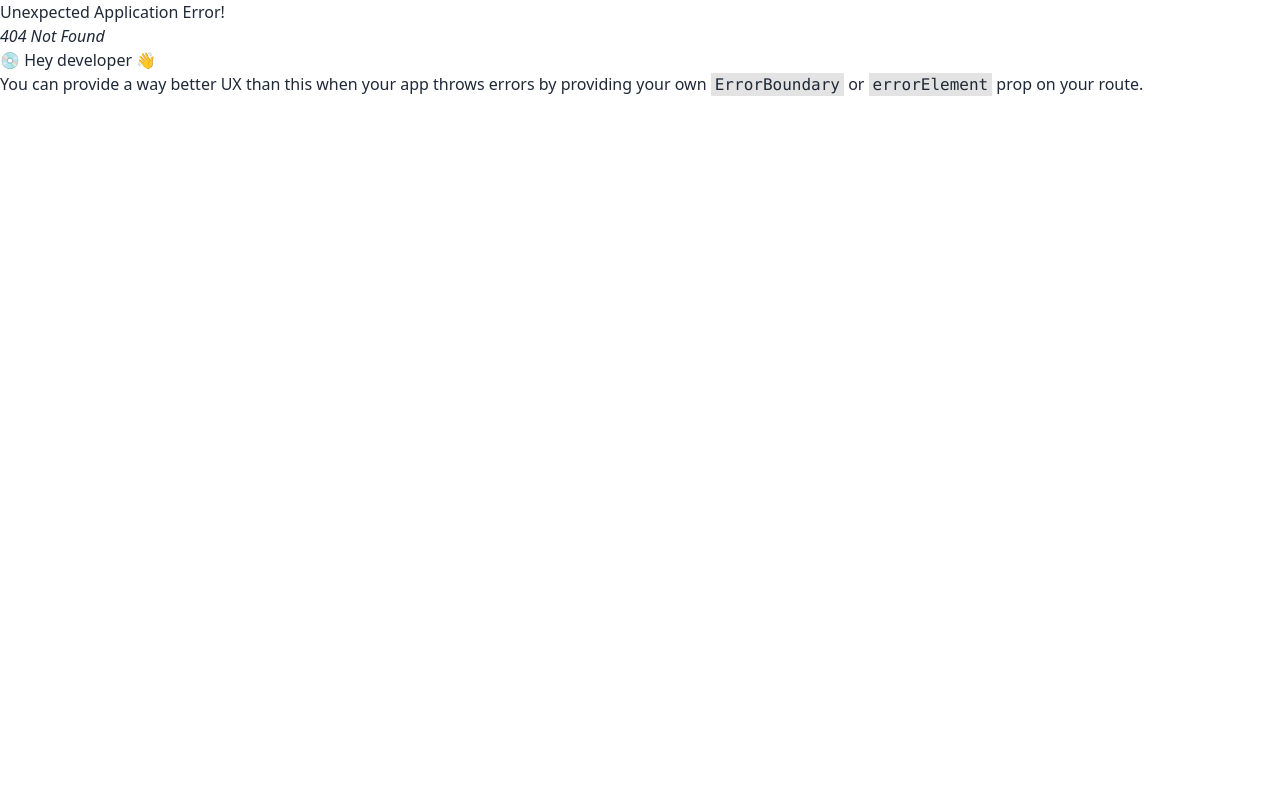
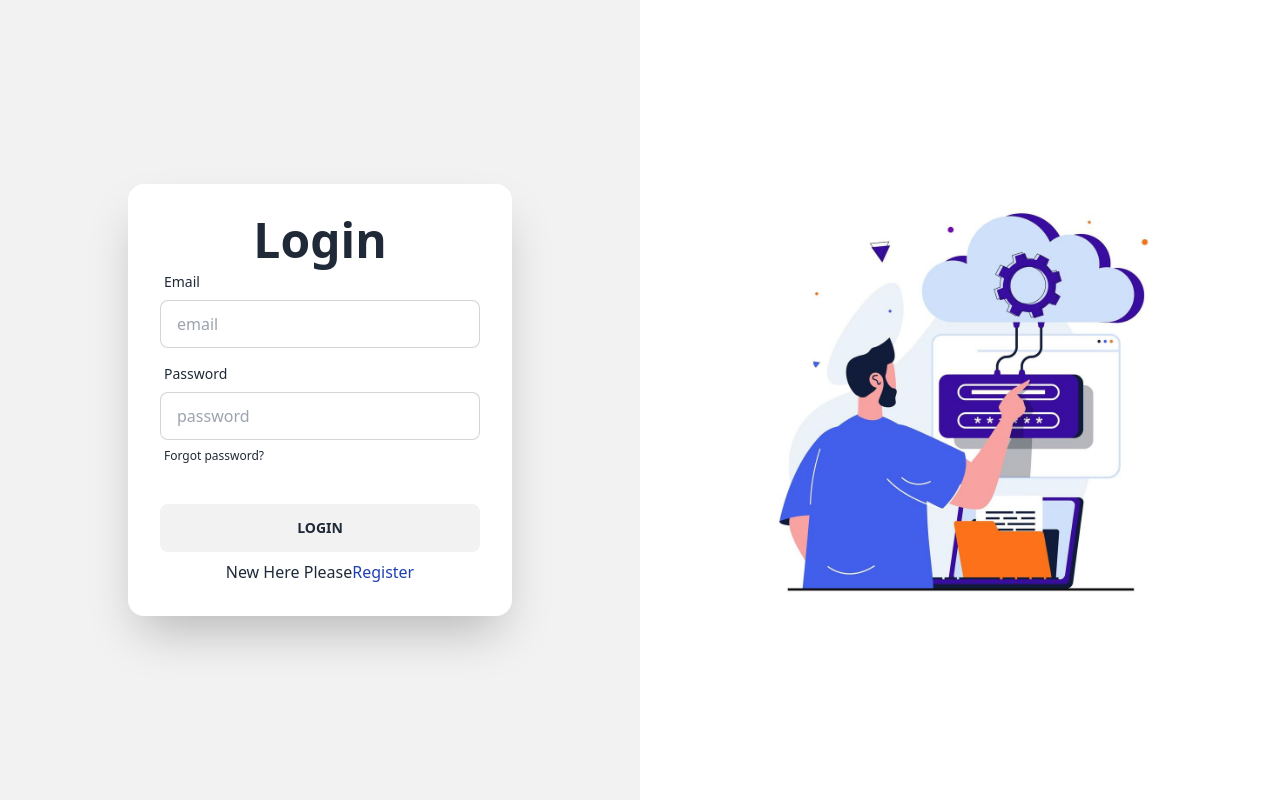
Before and after one commit to Samrat-ahammed/study-assignment-client, a React (Vite) app: page /login in a window 1280 px wide. Before the commit this address had no page. Built offline with nearby package versions, Linux system fonts and the light colour scheme.

Commit message:
add login and register page

```diff
--- a/src/Component/Navbar.jsx
+++ b/src/Component/Navbar.jsx
@@ -17,7 +17,22 @@ const Navbar = () => {
         <a>Item 1</a>
       </li>
       <li>
-        <a>Item 1</a>
+        <NavLink to={"login"}>
+          <a>Login</a>
+        </NavLink>
+      </li>
+    </>
+  );
+  const profileNav = (
+    <>
+      <li>
+        <a>Samrat ahammmed</a>
+      </li>
+      <li>
+        <a>Samratahammmed@gmail.com</a>
+      </li>
+      <li>
+        <a>Login</a>
       </li>
     </>
   );
@@ -69,15 +84,7 @@ const Navbar = () => {
               tabIndex={0}
               className="dropdown-content z-[1] menu p-2 shadow bg-base-100 rounded-box"
             >
-              <li>
-                <a>Samrat ahammmed</a>
-              </li>
-              <li>
-                <a>Samratahammmed@gmail.com</a>
-              </li>
-              <li>
-                <a>Logout</a>
-              </li>
+              {profileNav}
             </ul>
           </div>
         </div>
--- /dev/null
+++ b/src/Page/LoginPage.jsx
@@ -0,0 +1,62 @@
+import { Link } from "react-router-dom";
+import loginLogo from "../assets/loginLogo.jpg";
+const LoginPage = () => {
+  return (
+    <div className="flex">
+      <div className="hero min-h-screen bg-base-200 w-1/2">
+        <div className="w-full flex items-center justify-center mx-auto text-center">
+          <div className="text-center lg:text-left"></div>
+          <div className="card flex-shrink-0 w-full max-w-sm shadow-2xl bg-base-100">
+            <form className="card-body w-full">
+              <div className="form-control w-full">
+                {" "}
+                <h1 className="text-5xl font-bold">Login</h1>
+                <label className="label">
+                  <span className="label-text">Email</span>
+                </label>
+                <input
+                  type="email"
+                  placeholder="email"
+                  className="input input-bordered"
+                  required
+                />
+              </div>
+              <div className="form-control">
+                <label className="label">
+                  <span className="label-text">Password</span>
+                </label>
+                <input
+                  type="password"
+                  placeholder="password"
+                  className="input input-bordered"
+                  required
+                />
+                <label className="label">
+                  <a href="#" className="label-text-alt link link-hover">
+                    Forgot password?
+                  </a>
+                </label>
+              </div>
+              <div className="form-control mt-6">
+                <button className="btn btn-">Login</button>
+              </div>
+              <div>
+                <h3>
+                  New Here Please
+                  <Link to={"/register"} className="text-blue-800">
+                    Register
+                  </Link>
+                </h3>
+              </div>
+            </form>
+          </div>
+        </div>
+      </div>
+      <div className="w-1/2 text-center my-auto">
+        <img className="w-full" src={loginLogo} alt="" />
+      </div>
+    </div>
+  );
+};
+
+export default LoginPage;
--- /dev/null
+++ b/src/Page/RegisterPage.jsx
@@ -0,0 +1,62 @@
+import { Link } from "react-router-dom";
+import registerLogo from "../assets/registerlogo.png";
+const RegisterPage = () => {
+  return (
+    <div className="flex">
+      <div className="hero min-h-screen bg-base-200 w-1/2">
+        <div className="w-full flex items-center justify-center mx-auto text-center">
+          <div className="text-center lg:text-left"></div>
+          <div className="card flex-shrink-0 w-full max-w-sm shadow-2xl bg-base-100">
+            <form className="card-body w-full">
+              <div className="form-control w-full">
+                {" "}
+                <h1 className="text-5xl font-bold">Register</h1>
+                <label className="label">
+                  <span className="label-text">Email</span>
+                </label>
+                <input
+                  type="email"
+                  placeholder="email"
+                  className="input input-bordered"
+                  required
+                />
+              </div>
+              <div className="form-control">
+                <label className="label">
+                  <span className="label-text">Password</span>
+                </label>
+                <input
+                  type="password"
+                  placeholder="password"
+                  className="input input-bordered"
+                  required
+                />
+                <label className="label">
+                  <a href="#" className="label-text-alt link link-hover">
+                    Forgot password?
+                  </a>
+                </label>
+              </div>
+              <div className="form-control mt-6">
+                <button className="btn btn-">Register</button>
+              </div>
+              <div>
+                <h3>
+                  Already Have An Account
+                  <Link to={"login"} className="text-blue-800">
+                    Login
+                  </Link>
+                </h3>
+              </div>
+            </form>
+          </div>
+        </div>
+      </div>
+      <div className="w-1/2 h-3/6 text-center my-auto">
+        <img className="w-full h-full" src={registerLogo} alt="" />
+      </div>
+    </div>
+  );
+};
+
+export default RegisterPage;
```
Also changed, not shown: src/Router/Router.jsx (+11 -0 lines), src/assets/loginLogo.jpg (added), src/assets/registerlogo.png (added).
